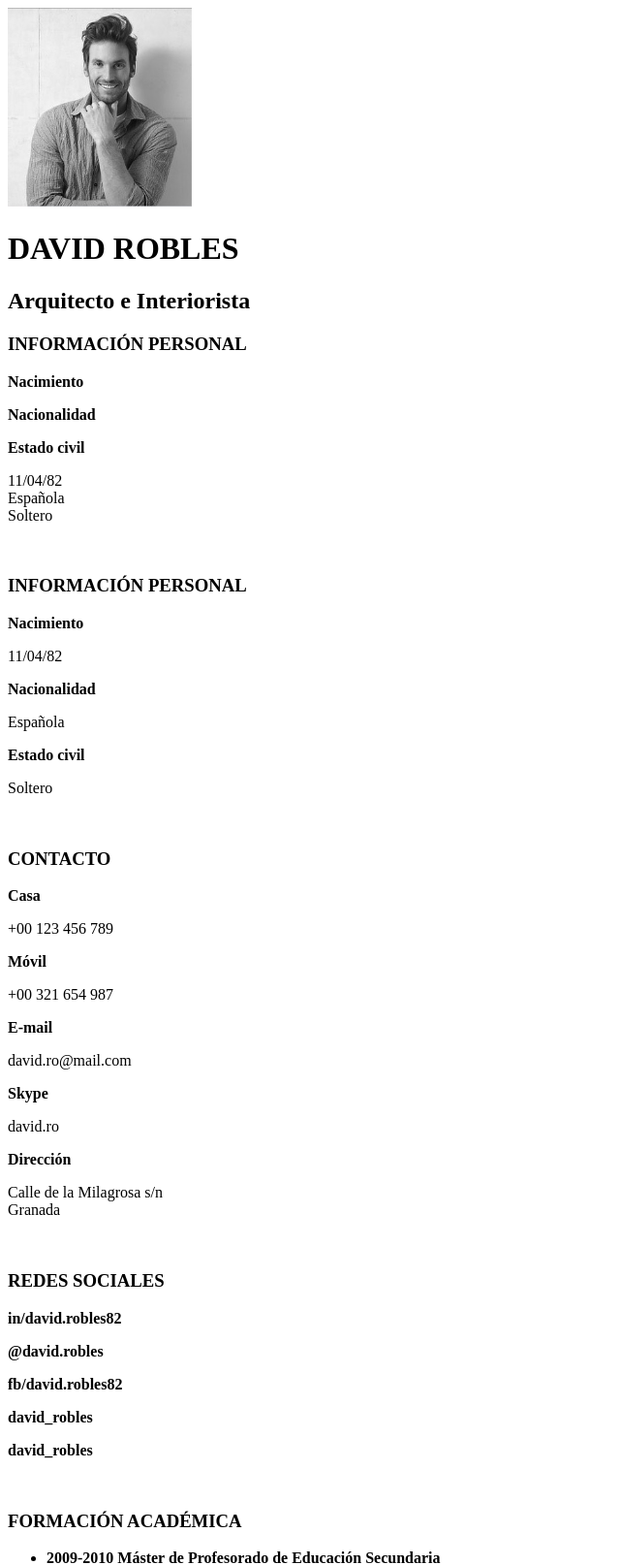
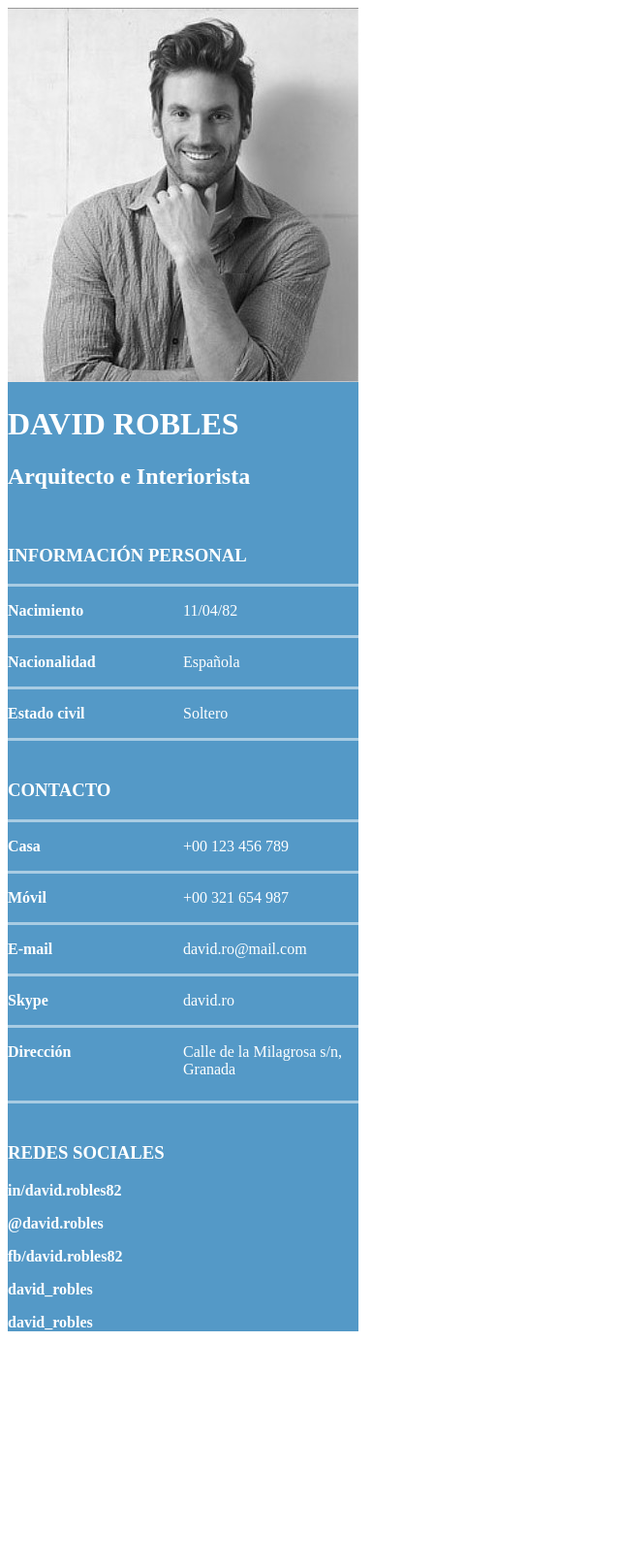
Before and after one commit to jeioncs/html-php-sql-beginner, a PHP site: page /curriculum3.html in a window 1280 px wide. Shown: the top 1614 px of the page at 97% size, without its empty margins (0-640 px from the left). After the commit the page ends 1373 px from the top, so only its background shows below. Run offline with PHP 8.4, Linux system fonts and the light colour scheme.

Commit message:
CV3 HTML y CSS continuación.

```diff
--- a/curriculumCV/definitivo/curriculum3.css
+++ b/curriculumCV/definitivo/curriculum3.css
@@ -1,3 +1,49 @@
+.fila-bordes {
+	border-top: solid  #a9cce3;
+    border-bottom: solid  #a9cce3;
+    border-style: medium;
+}
+
+.enlinea1 {
+	display:inline-block;
+	width:50%;
+	float: left;
+}
+
+.enlinea2 {
+	display:inline-block;
+	width:50%;
+	float: left;
+	margin-bottom: 40px;
+}
+
+.enlinea3 {
+	display:inline-block;
+	width:50%;
+	height: 75px;
+	float: left;
+	margin-bottom: 40px;
+}
+
+.fila-bordeInf {
+	border-bottom: solid  #a9cce3;
+    border-style: medium;
+}
+
 p.negrita {
 	font-weight: bold;
 }
+
+#col-izquierda{
+	background:#5499c7;
+	width:362px;
+}
+
+#col-izquierda img{
+	width:100%;
+	height:100%;
+}
+
+#col-izquierda h1, h2, h3, p{
+	color:white;
+}
--- a/curriculumCV/definitivo/curriculum3.html
+++ b/curriculumCV/definitivo/curriculum3.html
@@ -11,7 +11,7 @@
 <div class="CV3">
 	<div id="col-izquierda">
 		<div class="foto" id="CV3-foto">
-			<img src="/html-php-sql-beginner/curriculumCV/definitivo/images/architet.jpg" alt="David Robles" width="190" height="205">
+			<img src="/html-php-sql-beginner/curriculumCV/definitivo/images/architet.jpg" alt="David Robles">
 		</div>
 
 		<div class="nombre" id="CV3-nombre">
@@ -19,19 +19,67 @@
 			<h2>Arquitecto e Interiorista</h2>
 		</div>
 
+		<br/>
+
 		<div class="info-personal" id="CV3-info-personal">
 			<h3>INFORMACIÓN PERSONAL</h3>
+
 			<div>
-				<p class="negrita">Nacimiento</p>
-				<p class="negrita">Nacionalidad</p>
-				<p class="negrita">Estado civil</p>
+				<div class="enlinea1 fila-bordes"><p class="negrita">Nacimiento</p></div>
+				<div class="enlinea1 fila-bordes"><p>11/04/82</p></div>
 			</div>
 
 			<div>
-				<p>11/04/82<br/>
-				Española<br/>
-				Soltero</p>
+				<div class="enlinea1 fila-bordeInf"><p class="negrita">Nacionalidad</p></div>
+				<div class="enlinea1 fila-bordeInf"><p>Española</p></div>
 			</div>
+
+			<div>
+				<div class="enlinea2 fila-bordeInf"><p class="negrita">Estado civil</p></div>
+				<div class="enlinea2 fila-bordeInf"><p>Soltero</p></div>
+			</div>
+		</div>
+
+		<br/>
+
+		<div class="contacto" id="CV3-contacto">
+			<h3>CONTACTO</h3>
+
+			<div>
+				<div class="enlinea1 fila-bordes"><p class="negrita">Casa</p></div>
+				<div class="enlinea1 fila-bordes"><p>+00 123 456 789</p></div>
+			</div>
+
+			<div>
+				<div class="enlinea1 fila-bordeInf"><p class="negrita">Móvil</p></div>
+				<div class="enlinea1 fila-bordeInf"><p>+00 321 654 987</p></div>
+			</div>
+
+			<div>
+				<div class="enlinea1 fila-bordeInf"><p class="negrita">E-mail</p></div>
+				<div class="enlinea1 fila-bordeInf"><p>david.ro@mail.com</p></div>
+			</div>
+
+			<div>
+				<div class="enlinea1 fila-bordeInf"><p class="negrita">Skype</p></div>
+				<div class="enlinea1 fila-bordeInf"><p>david.ro</p></div>
+			</div>
+
+			<div>
+				<div class="enlinea3 fila-bordeInf"><p class="negrita">Dirección</p></div>
+				<div class="enlinea3 fila-bordeInf"><p>Calle de la Milagrosa s/n, Granada</p></div>
+			</div>
+		</div>
+
+		<br/>
+
+		<div class="rrss" id="CV3-rrss">
+			<h3>REDES SOCIALES</h3>
+			<p class="negrita">in/david.robles82</p>
+			<p class="negrita">@david.robles</p>
+			<p class="negrita">fb/david.robles82</p>
+			<p class="negrita">david_robles</p>
+			<p class="negrita">david_robles</p>
 		</div>
 
 	</div>
@@ -39,108 +87,6 @@
 	<div id="col-principal">
 	</div>
 
-	<br/>
-
-	<div class="info-personal" id="CV3-info-personal">
-		<h3>INFORMACIÓN PERSONAL</h3>
-		<p><strong>Nacimiento</strong></p><p>11/04/82</p>
-		<p><strong>Nacionalidad</strong></p><p>Española</p>
-		<p><strong>Estado civil</strong></p><p>Soltero</p>
-	</div>
-
-	<br/>
-
-	<div class="contacto" id="CV3-contacto">
-		<h3>CONTACTO</h3>
-		<p><strong>Casa</strong></p><p>+00 123 456 789</p>
-		<p><strong>Móvil</strong></p><p>+00 321 654 987</p>
-		<p><strong>E-mail</strong></p><p>david.ro@mail.com</p>
-		<p><strong>Skype</strong></p><p>david.ro</p>
-		<p><strong>Dirección</strong></p><p>Calle de la Milagrosa s/n<br/>Granada</p>
-	</div>
-
-	<br/>
-
-	<div class="rrss" id="CV3-rrss">
-		<h3>REDES SOCIALES</h3>
-		<p><strong>in/david.robles82</strong></p>
-		<p><strong>@david.robles</strong></p>
-		<p><strong>fb/david.robles82</strong></p>
-		<p><strong>david_robles</strong></p>
-		<p><strong>david_robles</strong></p>
-	</div>
-
-	<br/>
-
-	<div class="perfil" id="CV3-perfil">
-
-	</div>
-
-	<div class="formacion" id="CV1-formacion">
-		<h3>FORMACIÓN ACADÉMICA</h3>
-		<ul>
-			<li><p><strong>2009-2010 Máster de Profesorado de Educación Secundaria</strong><br/>
-			Facultad de Pedagogía. Universidad Autónoma de Madrid.</p></li>
-			<li><p><strong>2004-2009 Licenciatura en Historia</strong><br/>
-			Universidad Nacional de Educación a Distancia.</p></li>
-		</ul>
-	</div>
-
-	<br/>
-
-	<div class="experiencia" id="CV1-experiencia">
-		<h3>EXPERIENCIA PROFESIONAL</h3>
-		<ul>
-			<li><p><strong>Octubre 2007-Actualidad Colegio Sagrado Corazón</strong><br/>
-			Profesora de Geografía e Historia en cursos de ESO y Bachillerato.</p></li>
-			<li><p><strong>Febrero 2005-Junio 2007 Colegio Virgen del Remedio</strong><br/>
-			Monitora y coordinadora de actividades extraescolares.</p></li>
-			<li><p><strong>2005-2006 Hotel Central Park Corazón</strong><br/>
-			Reservas, atención al cliente, información turística,etc.</p></li>
-			<li><p><strong>2003-2004 Guía-Arte SL</strong><br/>
-			Relaciones públicas, realización de rutas culturales y gastronómicas.</p></li>
-		</ul>
-	</div>
-
-	<br/>
-
-	<div class="cursos" id="CV1-cursos">
-		<h3>CURSOS Y SEMINARIOS</h3>
-		<ul>
-			<li><p><em>El uso de nuevas tecnologías en la clase.</em> ANPE, 100 horas. 2010</p></li>
-			<li><p><em>Prevención y Detección del Fracaso Escolar.</em> Universidad Camilo José Cela, 110 horas. 2010</p></li>
-			<li><p><em>Los Materiales Didácticos en el Aula.</em> Universidad Camilo José Cela, 35 horas. 2010</p></li>
-		</ul>
-	</div>
-
-	<br/>
-
-	<div class="idiomas" id="CV1-idiomas">
-		<h3>IDIOMAS</h3>
-		<ul>
-			<li><p><strong>Inglés:</strong> Nivel alto.<br/>First Certificate of English (University of Cambrigde).</p></li>
-			<li><p><strong>Francés:</strong> Nivel medio.</p></li>
-		</ul>
-	</div>
-
-	<br/>
-
-	<div class="informatica" id="CV1-informatica">
-		<h3>INFORMÁTICA</h3>
-		<ul>
-			<li><p>Entorno Windows, Office, Correo Electrónico e Internet.</p></li>
-		</ul>
-	</div>
-
-	<br/>
-
-	<div class="otros" id="CV1-otros">
-		<h3>OTROS DATOS</h3>
-		<ul>
-			<li><p>Disponibilidad inmediata y para cambiar de domicilio.</p></li>
-			<li><p>Carnet de Conducir B y vehículo propio.</p></li>
-		</ul>
-	</div>
 </div>
 </body>
 </html>
```
